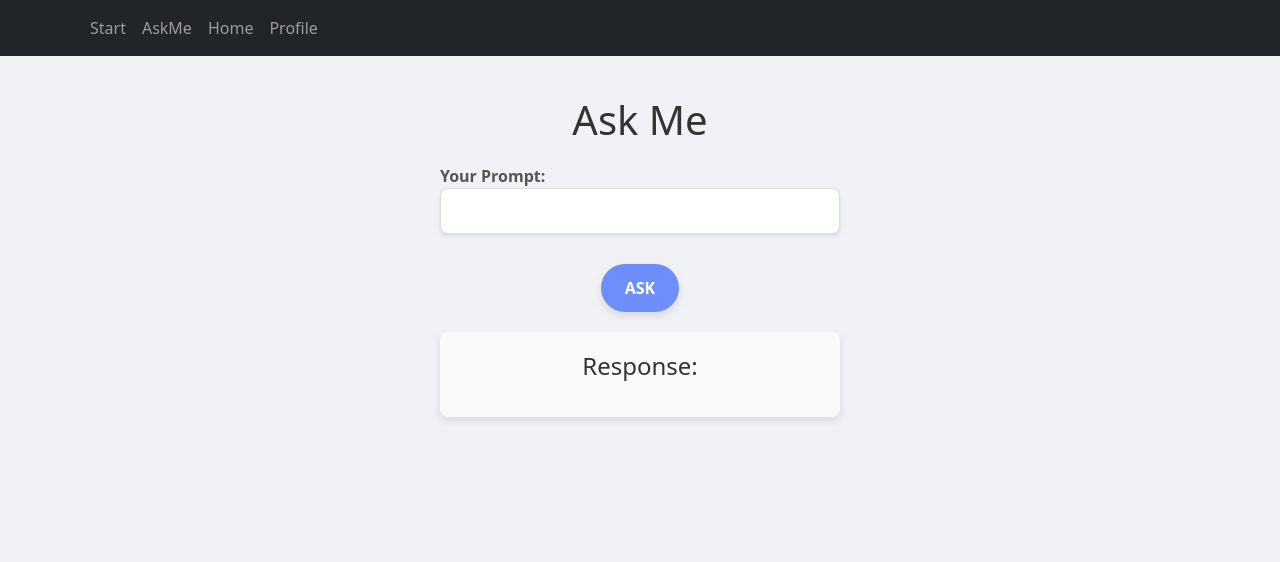
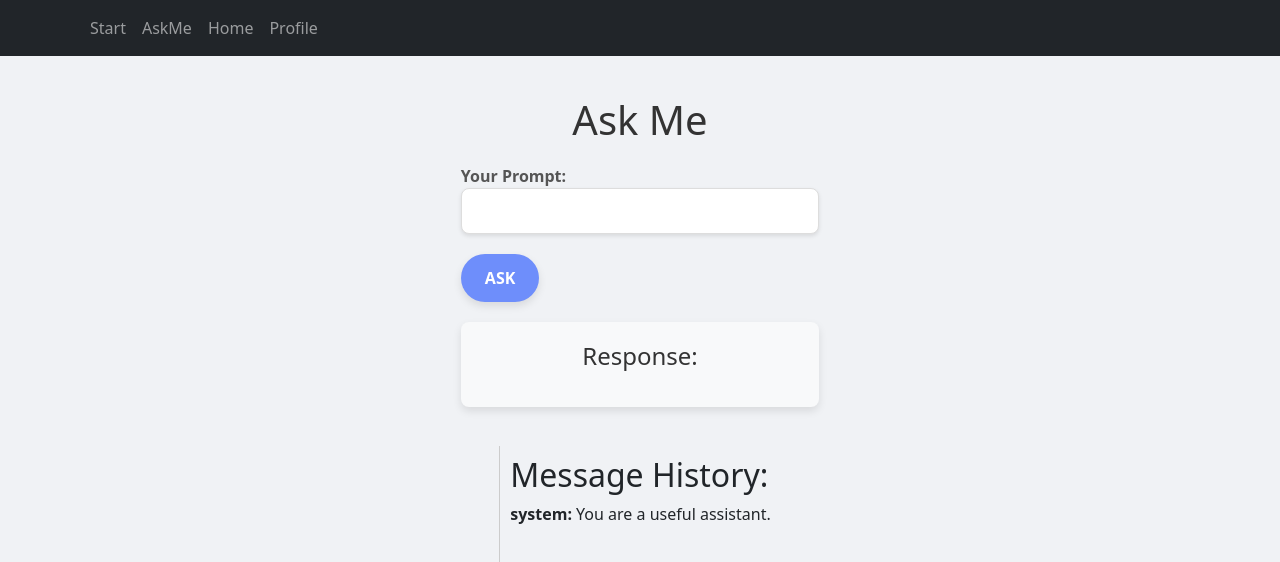
Before and after one commit to brockenbrough/llm-story-chat, a React (Create React App) app in the folder frontend/: page /singleChat in a window 1280 px wide. Shown: the top 562 px of the page. Built offline with nearby package versions, Linux system fonts and the light colour scheme.

Commit message:
Adds history to the chat conversation.

```diff
--- a/frontend/src/components/pages/singleChatPage.js
+++ b/frontend/src/components/pages/singleChatPage.js
@@ -5,23 +5,32 @@ function SingleChatPage() {
     const [systemMessage, setSystemMessage] = useState('You are a useful assistant.');
     const [userPrompt, setUserPrompt] = useState('');
     const [responseMessage, setResponseMessage] = useState('');
+    const [messageHistory, setMessageHistory] = useState([
+        { role: "system", content: 'You are a useful assistant.' },
+    ]);
     const [loading, setLoading] = useState(false); // State to manage loading
-
 
     const handleAsk = async () => {
         setLoading(true); // Set loading state to true
         document.body.style.cursor = 'wait'; // Change cursor to wait
 
-        const messageHistory = [
-            { role: "system", content: 'You are a useful assistant.' },
+        const newMessageHistory = [
+            ...messageHistory,
             { role: "user", content: userPrompt },
         ];
 
         try {
             const response = await axios.post('http://localhost:8081/chat/canned', {
-                messageHistory
+                messageHistory: newMessageHistory
             });
-            setResponseMessage(response.data.message.content);
+
+            const responseContent = response.data.message.content;
+            setResponseMessage(responseContent);
+
+            setMessageHistory([
+                ...newMessageHistory,
+                { role: "assistant", content: responseContent }
+            ]);
         } catch (error) {
             console.error('There was an error!', error);
             setResponseMessage('There was an error processing your request.');
@@ -32,7 +41,8 @@ function SingleChatPage() {
     };
 
     return (
-        <div className="page-container">
+        <div className="page-container" style={{ display: 'flex', height: '100vh' }}>
+            <div style={{ flex: 1 }}>
                 <h1>Ask Me</h1>
                 <div className="input-container">
                     <label>
@@ -50,6 +60,15 @@ function SingleChatPage() {
                     <p>{responseMessage}</p>
                 </div>
             </div>
+            <div style={{ flex: 1, overflowY: 'scroll', borderLeft: '1px solid #ccc', padding: '10px' }}>
+                <h2>Message History:</h2>
+                {messageHistory.map((message, index) => (
+                    <div key={index}>
+                        <strong>{message.role}:</strong> {message.content}
+                    </div>
+                ))}
+            </div>
+        </div>
     );
 }
 
```
Lines whose indentation alone changed are shown as unchanged.
